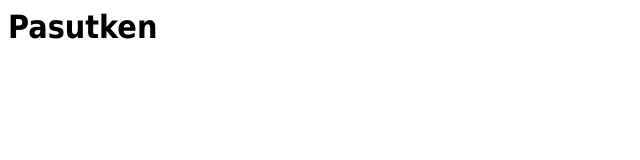
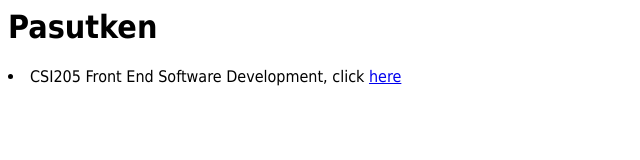
Before and after one commit to Pasutken/Pasutken.github.io, a plain HTML site: page index.html in a window 1280 px wide. Shown: the whole page, without its empty margins (0-640 px from the left). Drawn offline with Linux system fonts and the light colour scheme.

Commit message:
Update index.html

```diff
--- a/index.html
+++ b/index.html
@@ -7,6 +7,9 @@
     <head>
       <boby>
         <h1>Pasutken</h1>
+        <ui>
+          <li>CSI205 Front End Software Development, click <a href='https://pasutken.github.io/_multipages/'>here</a> </li>
+        </ui>
       </boby>
     </head>
   </head>
```
